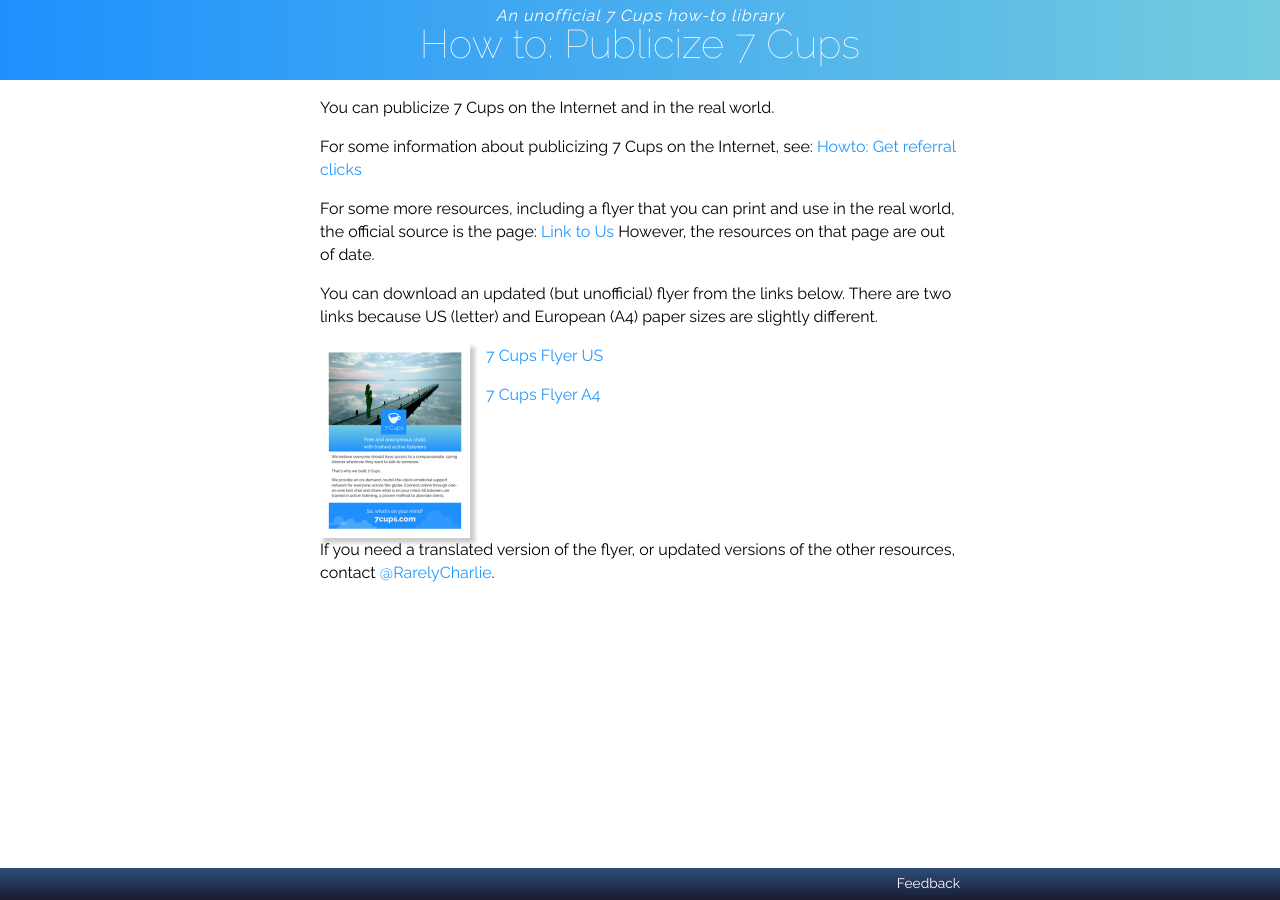
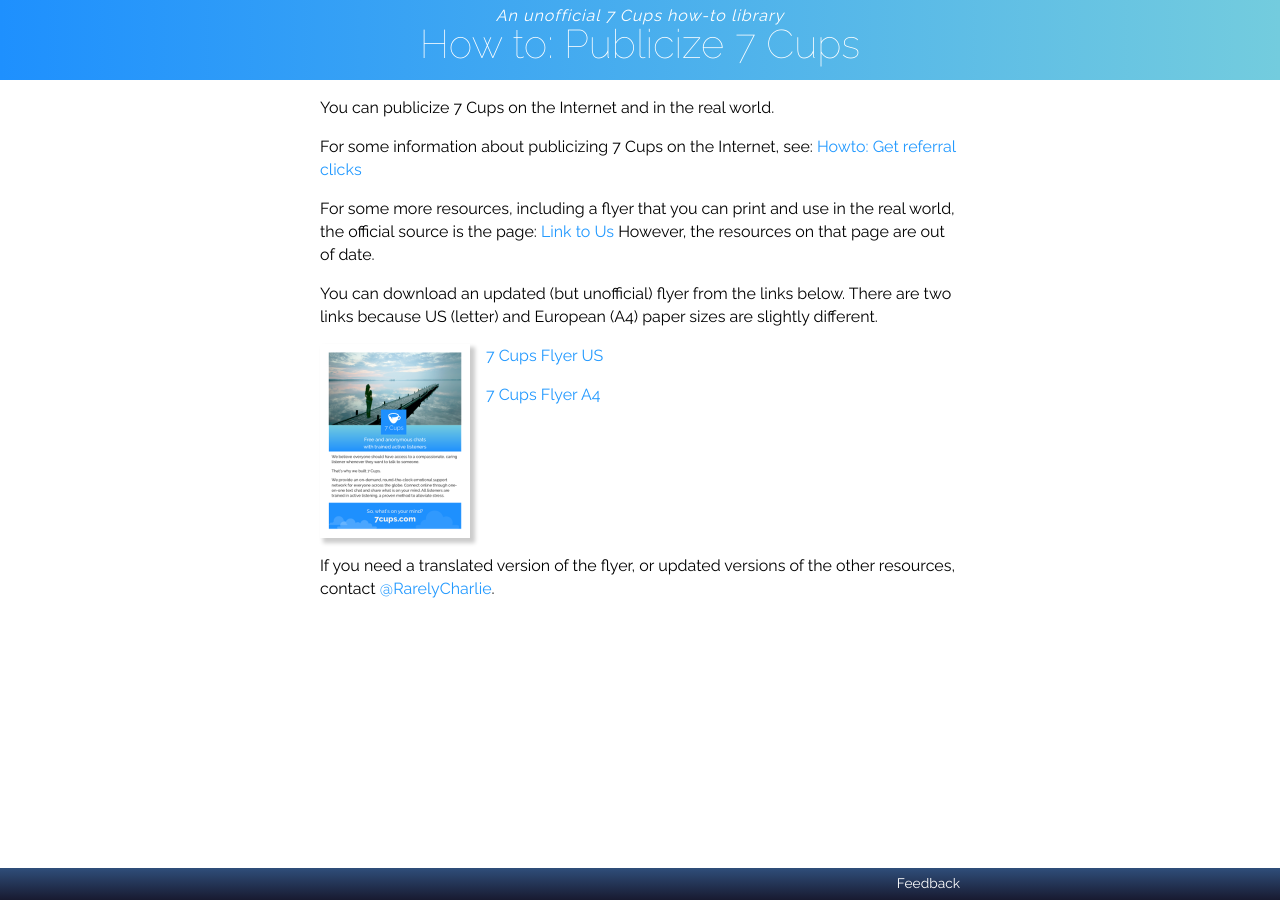
Before and after one commit to RarelyCharlie/rarelycharlie.github.io, a Jekyll site: the page built from _howto/publicize.md, in a window 1280 px wide. Built offline with Jekyll 4.4.1, drawn with Linux system fonts in a browser that asks for light colours.

Commit message:
Update publicize.md

```diff
--- a/_howto/publicize.md
+++ b/_howto/publicize.md
@@ -11,7 +11,7 @@ For some more resources, including a flyer that you can print and use in the rea
 
 You can download an updated (but unofficial) flyer from the links below. There are two links because US (letter) and European (A4) paper sizes are slightly different.
 
-![flyer thumbnail](/assets/flyer.png){:style="width: 150px; float: left; margin-right: 1em; box-shadow: 4px 4px 4px 1px #ccc;"}
+![flyer thumbnail](/assets/flyer.png){:style="width: 150px; float: left; margin: 0 1em 1em 0; box-shadow: 4px 4px 4px 1px #ccc;"}
 
 [7 Cups Flyer US](/assets/flyer US.pdf)
 
```
